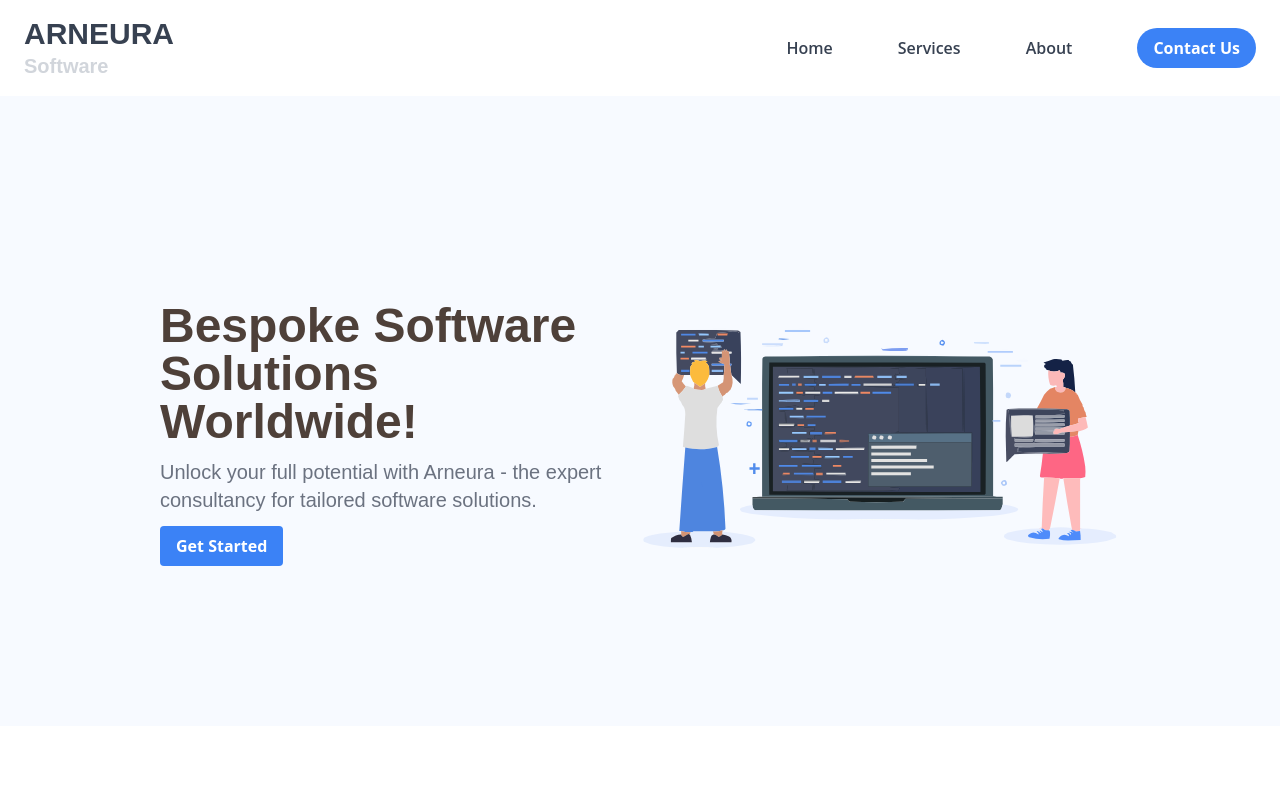
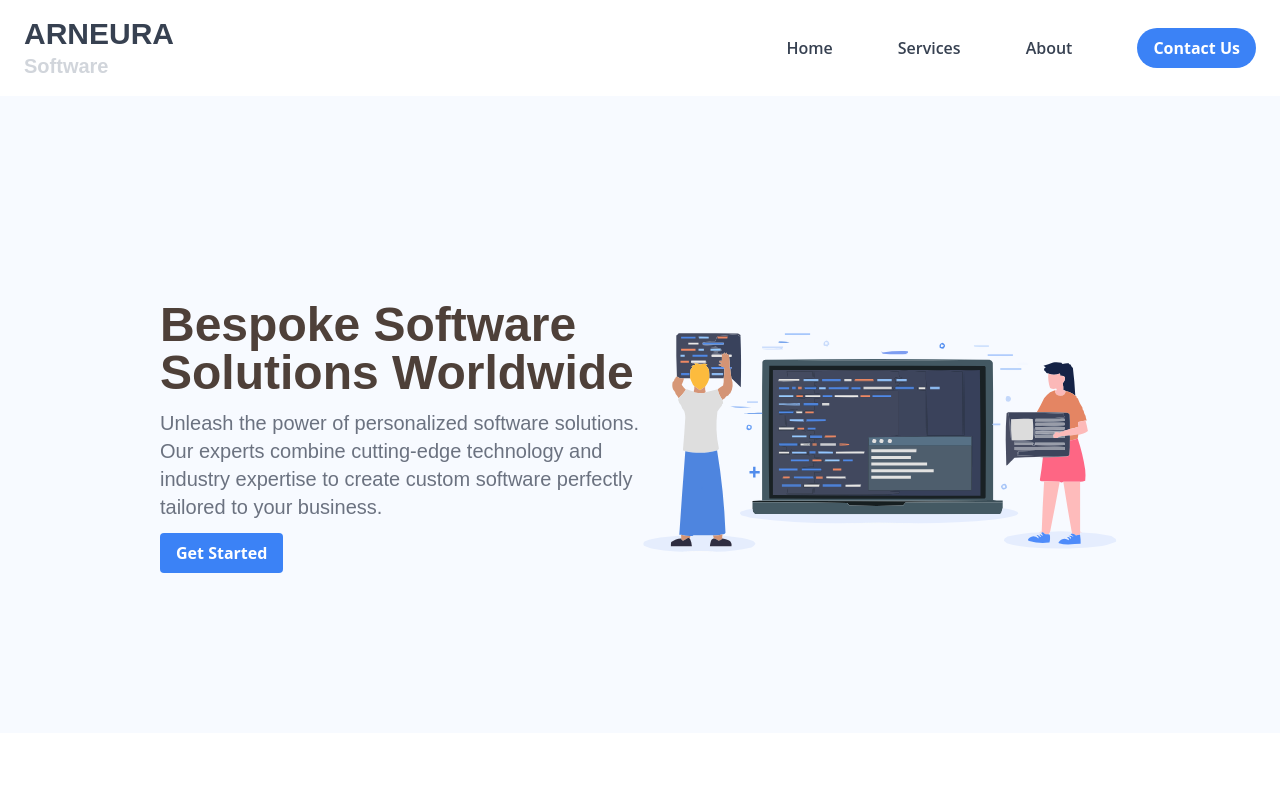
Before and after one commit to ARneura/website, a Next.js app: page / in a window 1280 px wide. Shown: the top 800 px of the page. Built offline with nearby package versions, Linux system fonts and the light colour scheme.

Commit message:
chore: general fixes and improvements

```diff
--- a/src/components/Header.tsx
+++ b/src/components/Header.tsx
@@ -19,21 +19,21 @@ export default function Header(props: { home: string, services: string, technolo
           <div className="hidden justify-center items-center w-full lg:flex lg:w-auto lg:order-1" id="mobile-menu">
             <ul className="flex flex-col mt-4 font-semibold lg:flex-row lg:space-x-8 lg:mt-0 justify-center items-center float-right">
               <li>
-                <Link href={props.home} className="hover:underline block py-2 pr-4 pl-3 lg:hover:scale-105 text-gray-700 border-b border-gray-100 hover:bg-gray-700 lg:hover:bg-transparent lg:border-0 lg:hover:text-blue-500 lg:p-0">
+                <Link href={props.home} className="hover:underline block py-2 pr-4 pl-3 text-gray-700 border-b border-gray-100 hover:bg-gray-700 lg:hover:bg-transparent lg:border-0 lg:hover:text-blue-500 lg:p-0">
                   Home
                 </Link>
 
               </li>
               <div className="w-px h-10 bg-white" />
               <li>
-                <Link href="#services" className="hover:underline block py-2 pr-4 pl-3 lg:hover:scale-105 text-gray-700 border-b border-gray-100 hover:bg-gray-700 lg:hover:bg-transparent lg:border-0 lg:hover:text-blue-500 lg:p-0">
+                <Link href="#services" className="hover:underline block py-2 pr-4 pl-3 text-gray-700 border-b border-gray-100 hover:bg-gray-700 lg:hover:bg-transparent lg:border-0 lg:hover:text-blue-500 lg:p-0">
                   Services
                 </Link>
               </li>
               <div className="w-px h-10 bg-white" />
 
               <li>
-                <Link href="#about" className="hover:underline block py-2 pr-4 pl-3 lg:hover:scale-105 text-gray-700 border-b border-gray-100 hover:bg-gray-700 lg:hover:bg-transparent lg:border-0 lg:hover:text-blue-500 lg:p-0">
+                <Link href="#about" className="hover:underline block py-2 pr-4 pl-3 text-gray-700 border-b border-gray-100 hover:bg-gray-700 lg:hover:bg-transparent lg:border-0 lg:hover:text-blue-500 lg:p-0">
                   About
                 </Link>
               </li>
--- a/src/components/Hero.tsx
+++ b/src/components/Hero.tsx
@@ -7,18 +7,17 @@ export default function Hero() {
       <div className="flex flex-col items-center justify-center p-10 md:flex-row md:p-40">
         <div className="w-full md:w-2/4 max-w-lg text-center md:text-left">
           <h1 className="font-bold text-arneuraHeroText text-4xl md:text-5xl pb-3">
-            Bespoke Software Solutions Worldwide!
+            Bespoke Software Solutions Worldwide
           </h1>
           <h2 className="text-gray-500 text-lg md:text-xl pb-3">
-            Unlock your full potential with Arneura - the expert consultancy for tailored software solutions.
-          </h2>
+          Unleash the power of personalized software solutions. Our experts combine cutting-edge technology and industry expertise to create custom software perfectly tailored to your business.          </h2>
           <button onClick={() => { window.location.href = "/#services" }} className="bg-blue-500 hover:bg-blue-400 text-white font-bold py-2 px-4 rounded">
             Get Started
           </button>
         </div>
         <div className="w-full md:w-2/4 flex justify-center items-center mt-5 md:mt-0">
           <div className="hidden md:block">
-            <Image src={GroupImg} alt="Bespoke Software Banner Image" width={500} height={20} className="float-image" />
+            <Image src={GroupImg} alt="Bespoke Software Banner Image" width={700} height={20} className="float-image" />
           </div>
         </div>
       </div>
```
